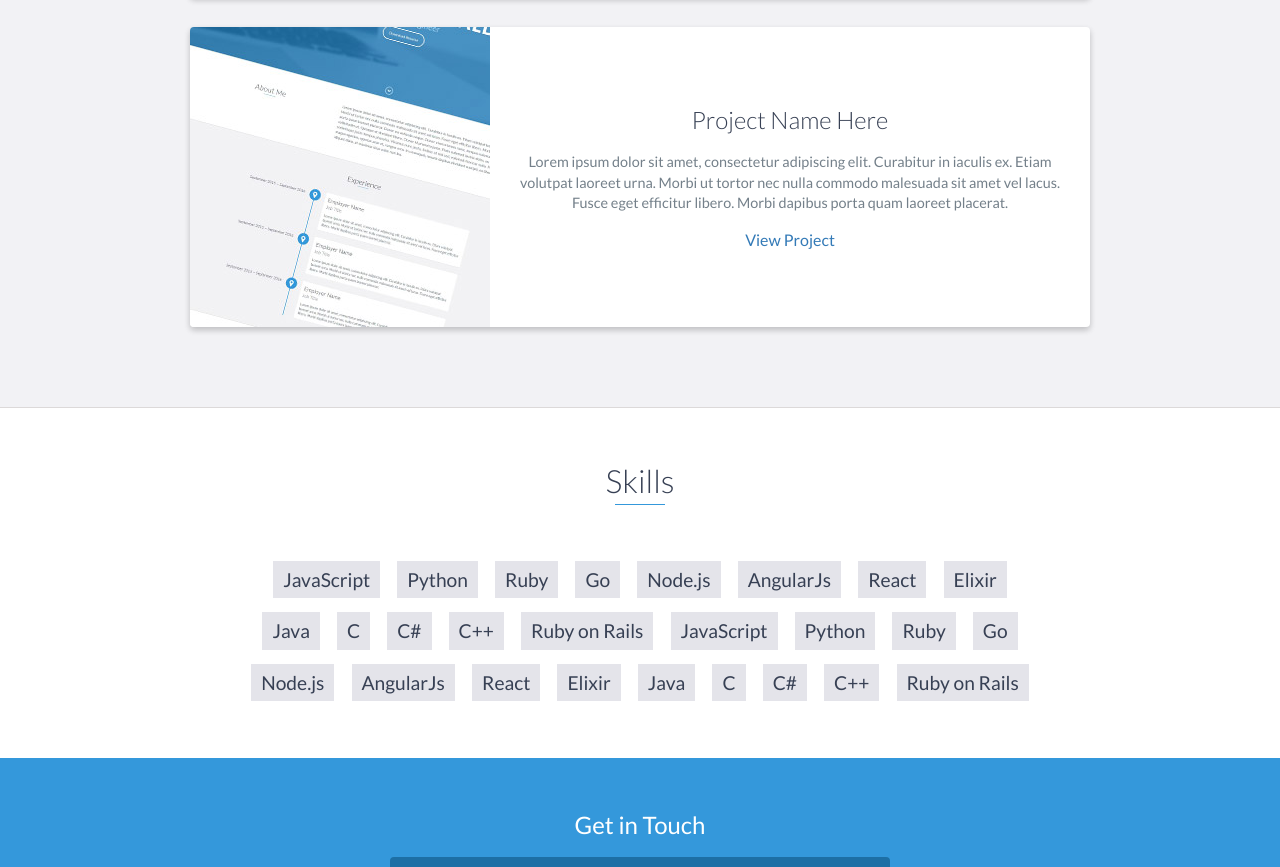
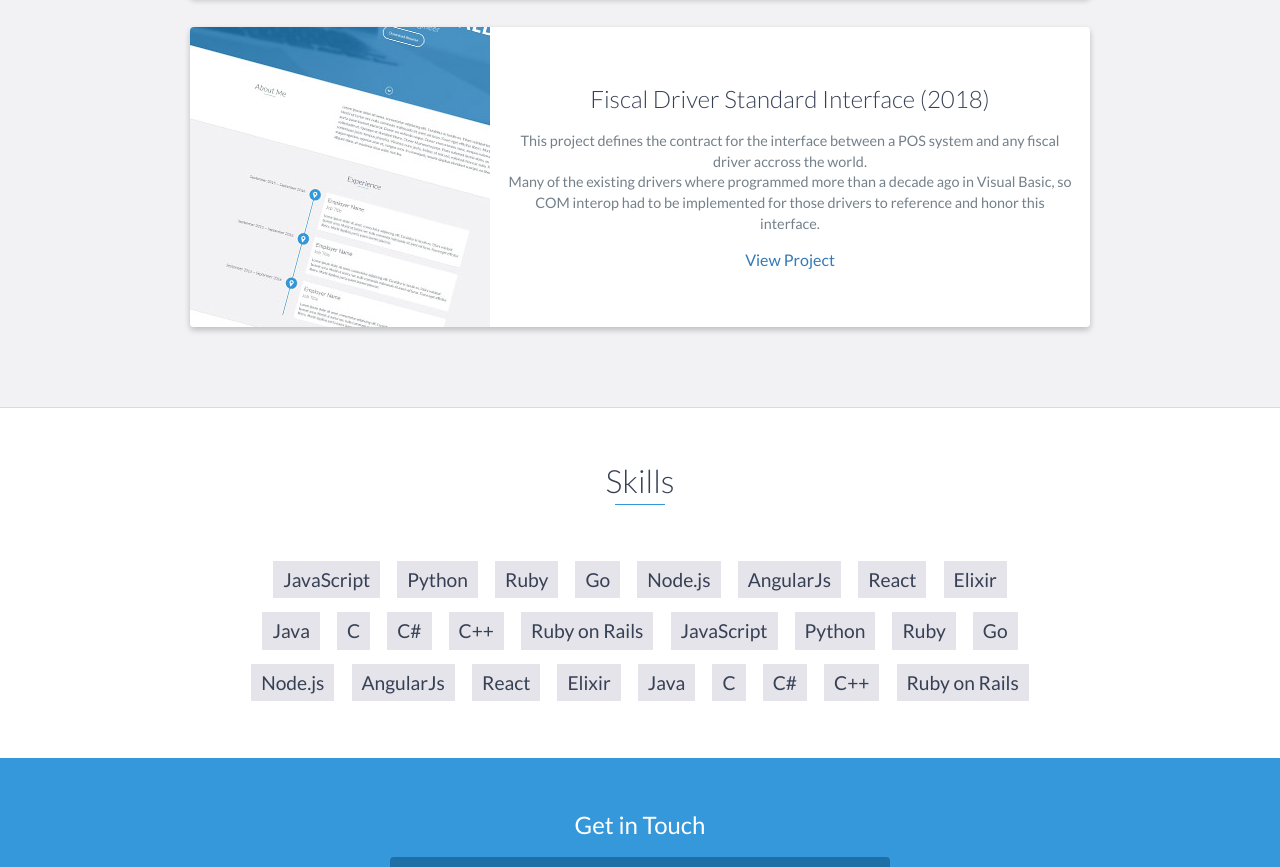
Before and after one commit to alehofmann/alehofmann.github.io, a website: page index.html in a window 1280 px wide. Shown: the part 2683-3550 px from the top of the page. Drawn offline with nearby package versions, Linux system fonts and the light colour scheme.

Commit message:
Index Updated

```diff
--- a/index.html
+++ b/index.html
@@ -165,11 +165,13 @@
                     </div>
                     <!-- End .project-image -->
                     <div class="project-info">
-                        <h3>Project Name Here</h3>
+                        <h3>Fiscal Driver Standard Interface (2018)</h3>
                         <p>
-                            Lorem ipsum dolor sit amet, consectetur adipiscing elit. Curabitur in iaculis ex. Etiam volutpat laoreet urna. Morbi ut tortor nec nulla commodo malesuada sit amet vel lacus. Fusce eget efficitur libero. Morbi dapibus porta quam laoreet placerat.
+                            This project defines the contract for the interface between a POS system and any fiscal driver accross the world. <br>
+
+                            Many of the existing drivers where programmed more than a decade ago in Visual Basic, so COM interop had to be implemented for those drivers to reference and honor this interface.
                         </p>
-                        <a href="#">View Project</a>
+                        <a href="https://github.com/alehofmann/FiscalDriverBase">View Project</a>
                     </div>
                     <!-- End .project-info -->
                 </div>
```
